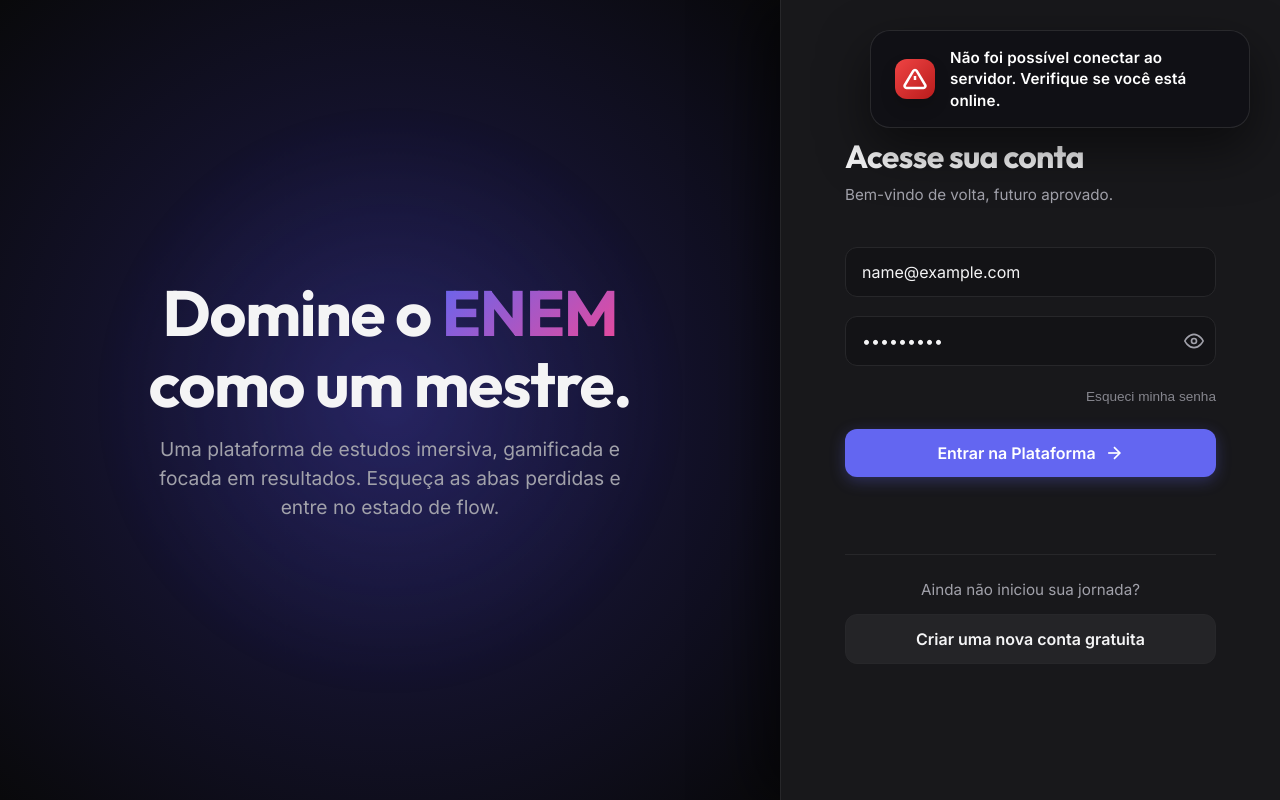
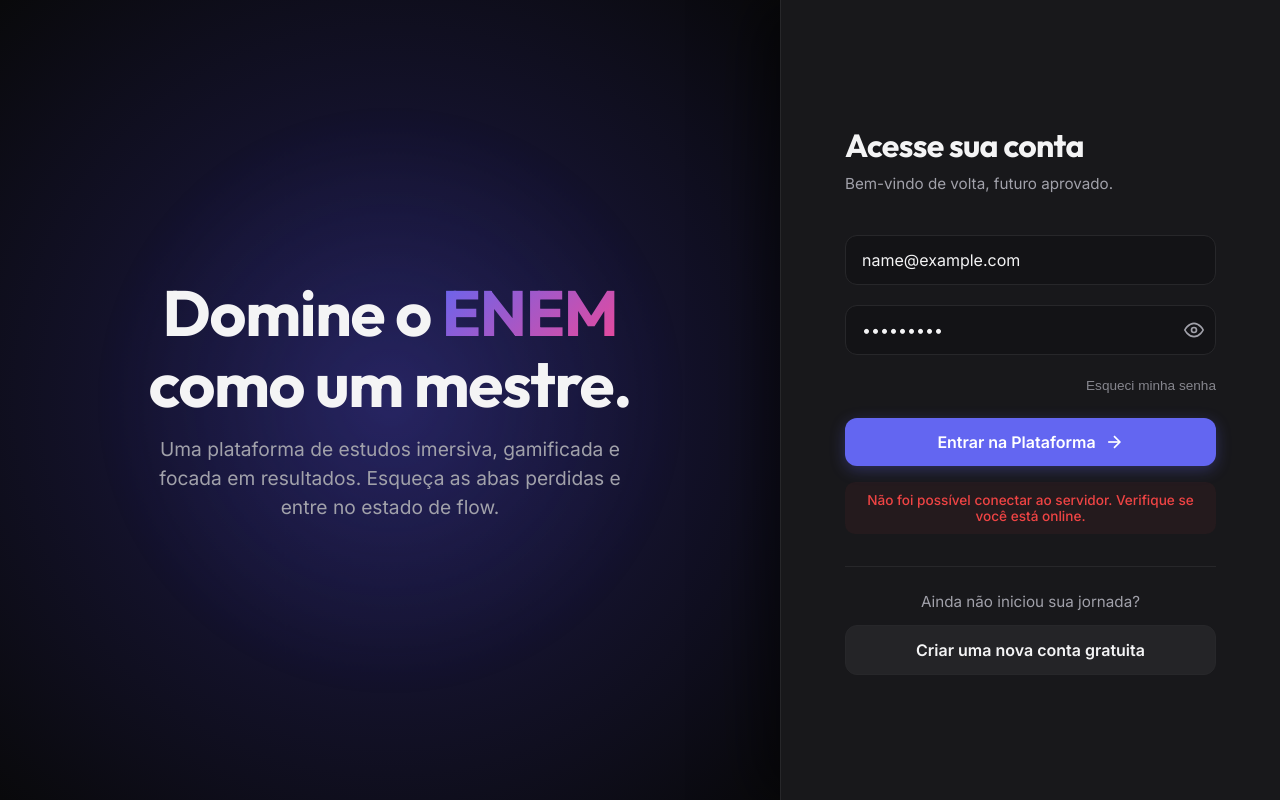
Before and after one commit to Kayky-Santos-17/enem_flow_2026, a website: page frontend/login.html in a window 1280 px wide. Both pictures are taken after typing "name@example.com", "Sample123" into the empty fields and a click on the button "Entrar na Plataforma". Drawn offline with Linux system fonts and the light colour scheme; no server answers.

Commit message:
Aviso de erro integrado abaixo do botão

```diff
--- a/frontend/login.html
+++ b/frontend/login.html
@@ -56,10 +56,10 @@
           Entrar na Plataforma
           <svg width="20" height="20" viewBox="0 0 24 24" fill="none" stroke="currentColor" stroke-width="2" stroke-linecap="round" stroke-linejoin="round"><path d="M5 12h14"></path><path d="m12 5 7 7-7 7"></path></svg>
         </button>
+
+        <!-- Mensagem de Erro Integrada e Elegante -->
+        <div id="login-error" class="error-msg-integrated"></div>
       </form>
-
-      <!-- Erro bonitinho embaixo -->
-      <div id="login-error" class="error-msg"></div>
 
       <div style="margin-top: 2rem; text-align: center; border-top: 1px solid var(--border); padding-top: 1.5rem;">
         <span class="text-muted" id="toggleTextMsg">Ainda não iniciou sua jornada?</span><br>
@@ -126,7 +126,7 @@
       const body = isLogin ? { email, senha } : { nome, email, senha };
 
       try {
-        document.getElementById('login-error').style.opacity = '0';
+        document.getElementById('login-error').style.display = 'none'; // Esconde erro anterior
         document.getElementById('submitBtn').disabled = true;
         document.getElementById('submitBtn').innerText = 'Autenticando...';
 
@@ -144,8 +144,10 @@
         setTimeout(() => window.location.href = urlDestino, 1500);
 
       } catch (err) {
-        // Agora usamos o sistema de Toast incrível para todos os erros!
-        App.showToast(err.message, true);
+        // Agora usamos a mensagem integrada embaixo do botão!
+        const errorDiv = document.getElementById('login-error');
+        errorDiv.innerText = err.message;
+        errorDiv.style.display = 'block';
 
         document.getElementById('submitBtn').disabled = false;
         document.getElementById('submitBtn').innerHTML = isLogin
--- a/frontend/style.css
+++ b/frontend/style.css
@@ -471,22 +471,22 @@ input:focus, select:focus {
   letter-spacing: 0.01em;
 }
 
-.error-msg {
+.error-msg-integrated {
   color: #ef4444;
-  background: rgba(239, 68, 68, 0.08);
-  padding: 14px;
-  border-radius: 12px;
-  font-size: 0.9rem;
-  margin-top: 15px;
-  opacity: 0;
-  transition: all 0.3s ease;
+  font-size: 0.85rem;
+  font-weight: 500;
   text-align: center;
-  border: 1px solid rgba(239, 68, 68, 0.2);
-  display: flex;
-  align-items: center;
-  justify-content: center;
-  gap: 8px;
-  font-weight: 500;
+  margin-top: 1rem;
+  padding: 10px;
+  background: rgba(239, 68, 68, 0.05);
+  border-radius: 10px;
+  display: none; /* Escondido por padrão */
+  animation: slideDown 0.3s ease;
+}
+
+@keyframes slideDown {
+  from { opacity: 0; transform: translateY(-10px); }
+  to { opacity: 1; transform: translateY(0); }
 }
 
 @keyframes fadeOutScreen {
```
